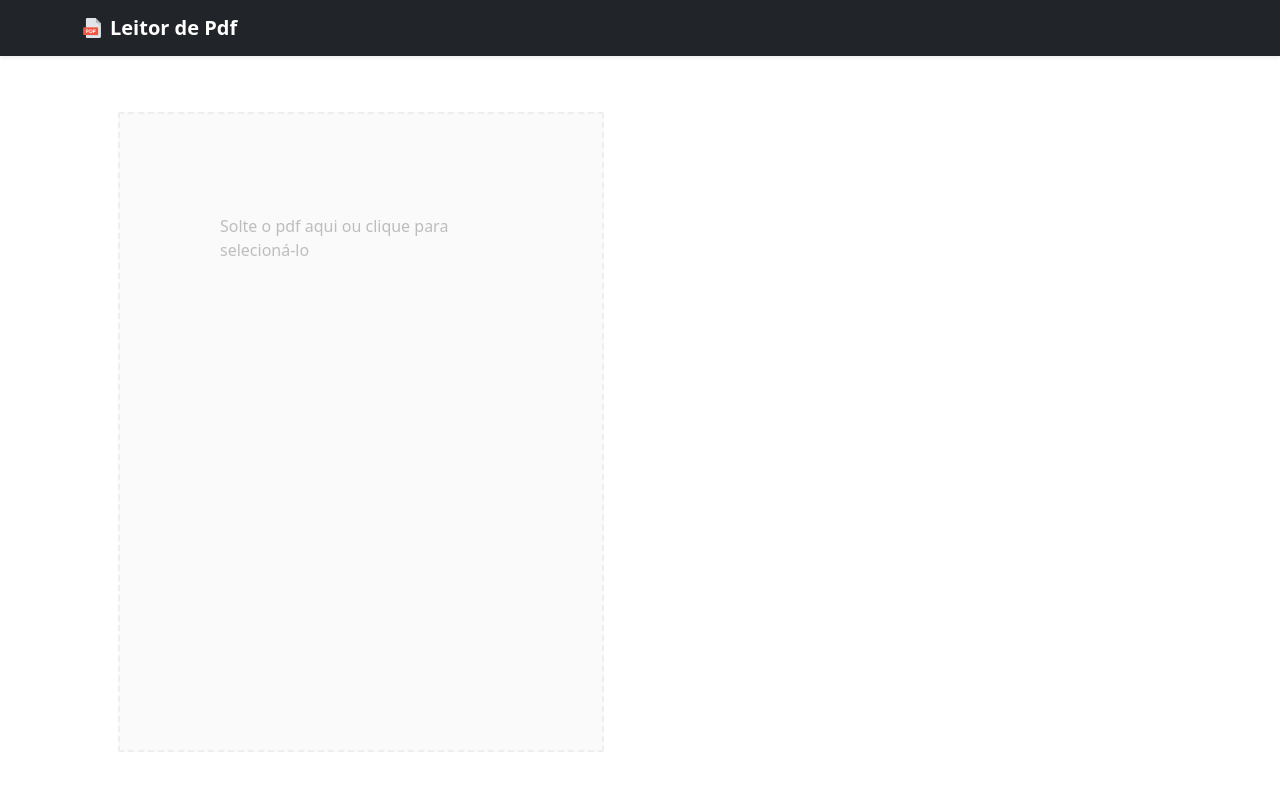
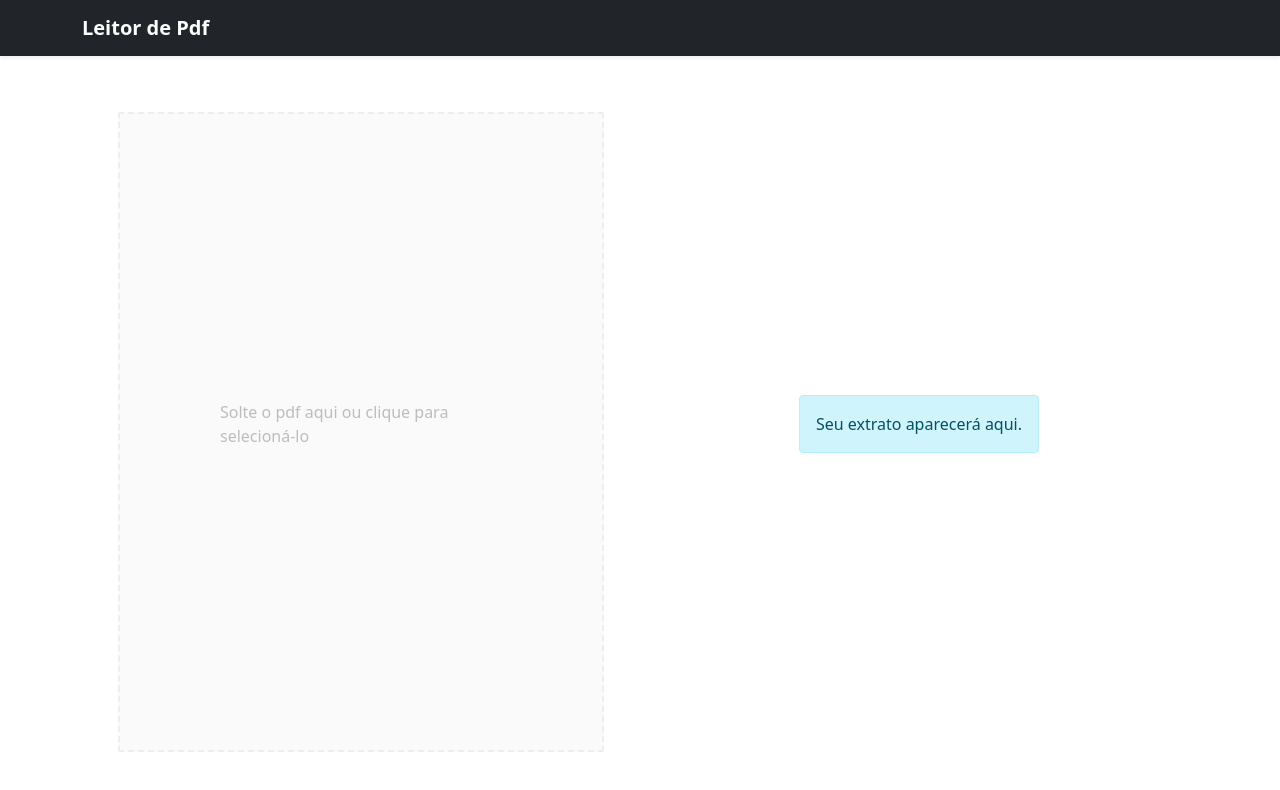
Before and after one commit to Marcelaomp/leitorDePdf, a React (Create React App) app: page / in a window 1280 px wide. Shown: the top 790 px of the page. Built offline with nearby package versions, Linux system fonts and the light colour scheme.

Commit message:
Mostrando avisos

```diff
--- a/public/index.html
+++ b/public/index.html
@@ -1,5 +1,5 @@
 <!DOCTYPE html>
-<html lang="en">
+<html lang="pt_BR">
   <head>
     <meta charset="utf-8" />
     <link rel="icon" href="%PUBLIC_URL%/favicon.ico" />
@@ -7,37 +7,12 @@
     <meta name="theme-color" content="#000000" />
     <meta
       name="description"
-      content="Web site created using create-react-app"
+      content="Poc leitor de pdf"
     />
-    <link rel="apple-touch-icon" href="%PUBLIC_URL%/logo192.png" />
-    <!--
-      manifest.json provides metadata used when your web app is installed on a
-      user's mobile device or desktop. See https://developers.google.com/web/fundamentals/web-app-manifest/
-    -->
-    <link rel="manifest" href="%PUBLIC_URL%/manifest.json" />
-    <!--
-      Notice the use of %PUBLIC_URL% in the tags above.
-      It will be replaced with the URL of the `public` folder during the build.
-      Only files inside the `public` folder can be referenced from the HTML.
-
-      Unlike "/favicon.ico" or "favicon.ico", "%PUBLIC_URL%/favicon.ico" will
-      work correctly both with client-side routing and a non-root public URL.
-      Learn how to configure a non-root public URL by running `npm run build`.
-    -->
     <title>Leitor de Pdf</title>
   </head>
   <body>
-    <noscript>You need to enable JavaScript to run this app.</noscript>
+    <noscript>Você precisa habilitar o JavaScript para rodar este app.</noscript>
     <div id="root"></div>
-    <!--
-      This HTML file is a template.
-      If you open it directly in the browser, you will see an empty page.
-
-      You can add webfonts, meta tags, or analytics to this file.
-      The build step will place the bundled scripts into the <body> tag.
-
-      To begin the development, run `npm start` or `yarn start`.
-      To create a production bundle, use `npm run build` or `yarn build`.
-    -->
   </body>
 </html>
--- /dev/null
+++ b/src/components/Alert/index.js
@@ -0,0 +1,11 @@
+import React from 'react';
+
+function Alert({tipo, mensagem}) {
+    return (
+        <div className={`alert ${tipo}`} role="alert">
+            {mensagem}
+        </div>
+    );
+}
+
+export default Alert;
--- a/src/components/Dropzone/index.js
+++ b/src/components/Dropzone/index.js
@@ -2,6 +2,7 @@ import React, { useContext } from 'react';
 import {useDropzone} from 'react-dropzone';
 import styled from 'styled-components';
 import Context from '../../context/conteudo/index';
+
 const axios = require('axios');
 
 const getColor = (props) => {
@@ -26,6 +27,10 @@ const Container = styled.div`
   outline: none;
   transition: border .24s ease-in-out;
   height:80vh;
+`;
+
+const Mensagem = styled.div`
+    height: "80vh";
 `;
 
 function Dropzone() {
@@ -63,19 +68,30 @@ function Dropzone() {
                 }
             }).then(function (response) {
                 setConteudo(response.data);
-            }).catch(function (error) {
-                console.log(error)
+            }).catch(function () {
+                setConteudo(
+                    {
+                        tipo:"alert-danger",
+                        mensagem:<>Formato do arquivo não suportado.<br/>Inserir apenas arquivos no formato pdf.</>
+                    }
+                );
             });
         }
         return files;
     }
+
+
 
     return (
         <>
             <div className="container">
                 <Container {...getRootProps({isDragActive, isDragAccept, isDragReject})}>
                     <input {...getInputProps()} />
-                    <p>Solte o pdf aqui ou clique para selecioná-lo</p>
+                    <Mensagem className="row" style={{height: "80vh"}}>
+                        <div className="col d-inline-flex align-items-center justify-content-center">
+                            <p>Solte o pdf aqui ou clique para selecioná-lo</p>
+                        </div>
+                    </Mensagem>
                 </Container>
                 </div>
         </>
--- a/src/components/NavBar/index.js
+++ b/src/components/NavBar/index.js
@@ -5,7 +5,6 @@ function NavBar() {
         <div className="navbar navbar-dark bg-dark shadow-sm">
             <div className="container">
                 <div className="navbar-brand d-flex align-items-center">
-                    <img alt="logo" src={logo} width="20" height="20" className="me-2" ></img>
                     <strong>Leitor de Pdf</strong>
                 </div>
             </div>
--- a/src/components/Readzone/index.js
+++ b/src/components/Readzone/index.js
@@ -1,25 +1,26 @@
 import React, {useContext} from 'react';
 import styled from 'styled-components';
 import Context from '../../context/conteudo/index';
+import Alert from '../Alert/index';
 
 const Container = styled.div`
   background-color: #fafafa;
+  min-height: 80vh;
 `;
 
 const ValorSaida = styled.td`
   color: red;
 `;
 
+const Mensagem = styled.div`
+    height: "80vh";
+`;
+
 function Readzone() {
     const { conteudo } = useContext(Context);
-    return (
-            <div className="container">
-                { conteudo ? renderizarExtrato(conteudo.data) : <></>}
-            </div>
-    );
-}
 
     const renderizarExtrato = (data) => {
+      const colunas = [ "#", "Data", "Descrição", "Valor", "Tipo"];
       return (
         <Container>
           <h3>Empresa</h3>
@@ -30,14 +31,10 @@ const renderizarExtrato = (data) => {
           <p>Agência: {data.contaBancaria.agencia}</p>
           <p>Conta: {data.contaBancaria.numero}</p>
 
-      <table class="table">
+          <table className="table">
             <thead>
               <tr>
-            <th scope="col">#</th>
-            <th scope="col">Data</th>
-            <th scope="col">Descrição</th>
-            <th scope="col">Valor</th>
-            <th scope="col">Tipo</th>
+                {colunas.map(coluna => <th scope="col">{coluna}</th>)}
               </tr>
             </thead>
             <tbody>
@@ -46,7 +43,7 @@ const renderizarExtrato = (data) => {
                 <th scope="row">{index}</th>
                 <td>{formatarData(lancamento.data)}</td>
                 <td>{lancamento.descricao}</td>
-            {lancamento.tipo == "Entrada"? <td>{formatarValor(lancamento.valor)}</td> : <ValorSaida>{formatarValor(lancamento.valor)}</ValorSaida>}
+                {lancamento.tipo === "Entrada"? <td>{formatarValor(lancamento.valor)}</td> : <ValorSaida>{formatarValor(lancamento.valor)}</ValorSaida>}
                 <td>{lancamento.tipo.replace("i", "í")}</td>
               </tr>
               )
@@ -59,12 +56,28 @@ const renderizarExtrato = (data) => {
 
     const formatarData = (dataLancamento) => {
       const data = new Date(dataLancamento);
-  let dataFormatada = new Intl.DateTimeFormat('pt-BR', {year:'numeric', month:'2-digit', day:'2-digit'}).format(data);
-  return dataFormatada;
+      return new Intl.DateTimeFormat('pt-BR', {year:'numeric', month:'2-digit', day:'2-digit'}).format(data);
     }
 
     const formatarValor = (valor) => {
       return valor.toLocaleString('pt-br',{style: 'currency', currency: 'BRL'});
     }
 
+    const renderizarAvisos = (alerta) => {
+      return(
+        <Mensagem className="row" style={{height: "80vh"}}>
+            <div className="col d-inline-flex align-items-center justify-content-center">
+              <Alert tipo={alerta.tipo} mensagem={alerta.mensagem} />
+            </div>
+        </Mensagem>
+      )
+    }
+
+    return (
+      <div className="container">
+          {conteudo && conteudo.data ? renderizarExtrato(conteudo.data) : renderizarAvisos(conteudo)}
+      </div>
+    );
+}
+
 export default Readzone;
--- a/src/context/conteudo/index.js
+++ b/src/context/conteudo/index.js
@@ -3,7 +3,11 @@ import React, {createContext, useState} from "react";
 const Context = createContext();
 
 const ContextProvider = ({children}) => {
-    const [conteudo, setConteudo] = useState();
+    const [conteudo, setConteudo] = useState({
+        tipo:"alert-info",
+        mensagem:<>Seu extrato aparecerá aqui.</>
+    });
+
     return (
         <Context.Provider
             value={{
```
Lines whose indentation alone changed are shown as unchanged.
